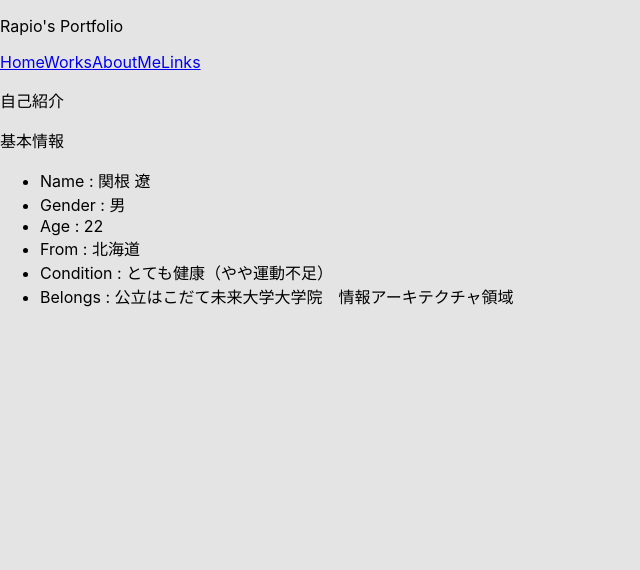
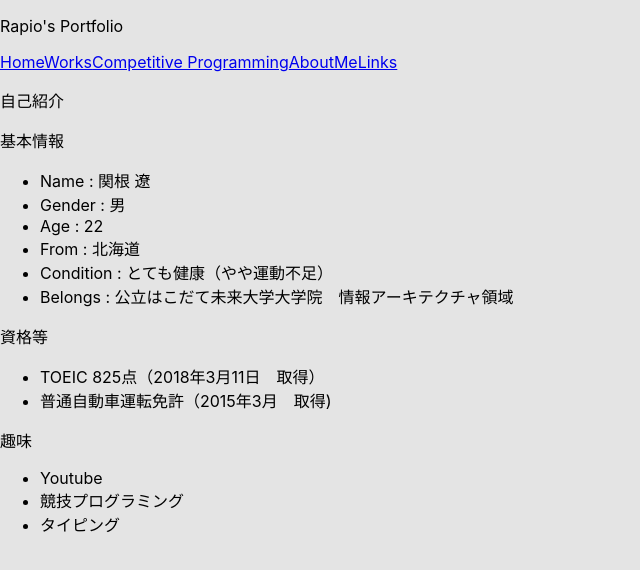
Before and after one commit to daleksprinter/myportfolio, a React (Create React App) app: page /aboutme in a window 1280 px wide. Shown: the top 570 px of the page, without its empty margins (0-640 px from the left). Built offline with nearby package versions, Linux system fonts and the light colour scheme.

Commit message:
add competitive programming profile

```diff
--- a/src/App.js
+++ b/src/App.js
@@ -4,6 +4,7 @@ import Home from './components/Home'
 import Works from './components/Works/Works'
 import Aboutme from './components/Aboutme'
 import Links from './components/Links'
+import Compprog from './components/Compprog'
 
 
 function App() {
@@ -13,10 +14,13 @@ function App() {
         <p>Rapio's Portfolio</p>
         <Link to = '/'>Home</Link>
         <Link to = '/works'>Works</Link>
+        <Link to = '/competitive-programming'>Competitive Programming</Link>
         <Link to = '/aboutme'>AboutMe</Link>
         <Link to = '/links'>Links</Link>
+
         <Route exact path = '/' component = {Home}></Route>
         <Route path = '/works' component = {Works}></Route>
+        <Route path = '/competitive-programming' component = {Compprog}></Route>
         <Route path = '/aboutme' component = {Aboutme}></Route>
         <Route path = '/Links' component = {Links}></Route>
       </BrowserRouter>
--- a/src/components/Aboutme.js
+++ b/src/components/Aboutme.js
@@ -22,6 +22,23 @@ class Aboutme extends Component{
                     </ul>
                 </div>
 
+                <div className = 'aboutCertification'>
+                    <p>資格等</p>
+                    <ul>
+                        <li>TOEIC 825点（2018年3月11日　取得）</li>
+                        <li>普通自動車運転免許（2015年3月　取得)</li>
+                    </ul>
+                </div>
+
+                <div className = 'aboutHobby'>
+                    <p>趣味</p>
+                    <ul>
+                        <li>Youtube</li>
+                        <li>競技プログラミング</li>
+                        <li>タイピング</li>
+                    </ul>
+                </div>
+
 
             </div>
 
--- a/src/components/Links.js
+++ b/src/components/Links.js
@@ -5,8 +5,10 @@ class Links extends Component{
     render(){
         return(
             <div>
+                <div>
+                    <a href = 'https://github.com/daleksprinter'>GitHub</a>
 
-
+                </div>
             </div>
         )
     }
```
